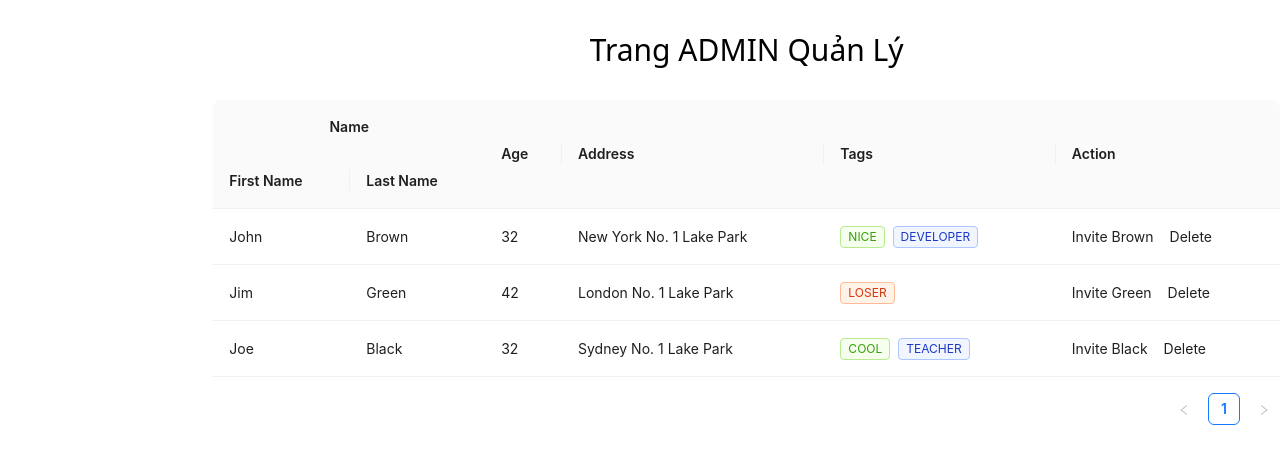
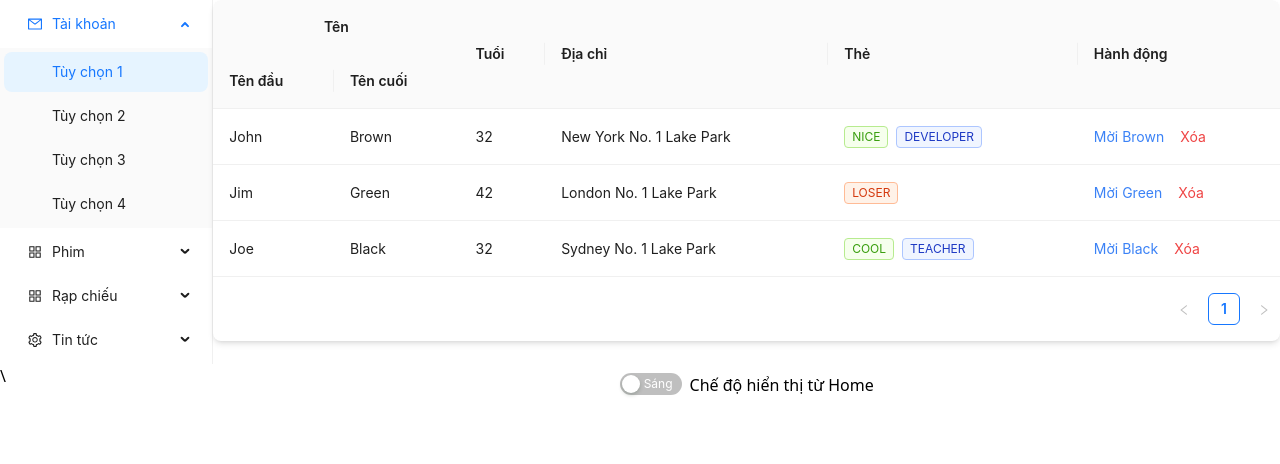
Before and after one commit to muidaoqui/cinema-app, a React (Vite) app: page / in a window 1280 px wide. Shown: the top 464 px of the page. Built offline with nearby package versions, Linux system fonts and the light colour scheme.

Commit message:
themeMode

```diff
--- a/src/App.jsx
+++ b/src/App.jsx
@@ -1,15 +1,17 @@
 import React from 'react';
+import { ThemeProvider } from './admin/themecontext'; // Import ThemeProvider
+import NavbarAdmin from './admin/navbar';
+import HomeAdmin from './admin/home';
 
-export default function App() {
+function App() {
   return (
-    <div className="min-h-screen bg-gray-900 text-white flex flex-col items-center justify-center p-6">
-      <h1 className="text-5xl font-bold mb-6">Welcome to Cinema App</h1>
-      <p className="text-lg mb-8 max-w-xl text-center">
-        This is a simple React application configured with TailwindCSS.
-      </p>
-      <button className="px-6 py-3 bg-red-600 rounded-lg hover:bg-red-700 transition">
-        Explore Movies
-      </button>
-    </div>
+    <ThemeProvider> {/* Bọc các component con bằng ThemeProvider */}
+      <div> {/* Sử dụng flex để Navbar và HomeAdmin nằm cạnh nhau */}
+        <NavbarAdmin />
+        <HomeAdmin />
+      </div>
+    </ThemeProvider>
   );
 }
+
+export default App;
--- a/src/admin/home.jsx
+++ b/src/admin/home.jsx
@@ -1,8 +1,10 @@
-import React, { useState, useEffect } from 'react';
-import { Space, Table, Tag } from 'antd';
+import React, { useState } from 'react';
+import { Space, Table, Tag, Switch } from 'antd'; // Giữ lại Switch vì bạn có thể muốn điều khiển theme từ đây
+import { useTheme } from './themecontext'; // Import hook useTheme
 
 function HomeAdmin() {
   const { Column, ColumnGroup } = Table;
+  const { currentTheme, changeTheme } = useTheme(); // Lấy theme và hàm đổi theme từ Context
 
   const data = [
     {
@@ -31,18 +33,38 @@ function HomeAdmin() {
     },
   ];
 
+  // current state cho việc chọn hàng trong bảng, không liên quan đến theme
+  const [currentSelectedRowKey, setCurrentSelectedRowKey] = useState('');
+
+  const onRowClick = (record, index) => {
+    console.log('Hàng được nhấp:', record);
+    setCurrentSelectedRowKey(record.key);
+  };
+
   return (
-    <div className="float-right w-5/6">
-      <h1 className="text-3xl text-black text-center text-bold my-8">Trang ADMIN Quản Lý</h1>
-      <Table dataSource={data}>
-        <ColumnGroup title="Name">
-          <Column title="First Name" dataIndex="firstName" key="firstName" />
-          <Column title="Last Name" dataIndex="lastName" key="lastName" />
+    <div className="flex-grow w-5/6  float-right"> {/* Sử dụng flex-grow để chiếm hết không gian còn lại */}
+
+      <Table
+        dataSource={data}
+        onRow={(record, rowIndex) => {
+          return {
+            onClick: (event) => {
+              onRowClick(record, rowIndex);
+            },
+          };
+        }}
+        // Không truyền 'theme' vào Table trực tiếp, nó được quản lý bởi ConfigProvider
+        // Bạn có thể thêm class Tailwind để điều chỉnh màu nền của bảng nếu cần
+        className="bg-white dark:bg-gray-700 rounded-lg shadow-md overflow-hidden"
+      >
+        <ColumnGroup title="Tên">
+          <Column title="Tên đầu" dataIndex="firstName" key="firstName" />
+          <Column title="Tên cuối" dataIndex="lastName" key="lastName" />
         </ColumnGroup>
-        <Column title="Age" dataIndex="age" key="age" />
-        <Column title="Address" dataIndex="address" key="address" />
+        <Column title="Tuổi" dataIndex="age" key="age" />
+        <Column title="Địa chỉ" dataIndex="address" key="address" />
         <Column
-          title="Tags"
+          title="Thẻ"
           dataIndex="tags"
           key="tags"
           render={(tags) => (
@@ -62,16 +84,25 @@ function HomeAdmin() {
           )}
         />
         <Column
-          title="Action"
+          title="Hành động"
           key="action"
           render={(_, record) => (
             <Space size="middle">
-              <a>Invite {record.lastName}</a>
-              <a>Delete</a>
+              <a className="text-blue-500 hover:text-blue-700">Mời {record.lastName}</a>
+              <a className="text-red-500 hover:text-red-700">Xóa</a>
             </Space>
           )}
         />
       </Table>
+      <div className="p-4 flex justify-center mt-4">
+        <Switch
+            checked={currentTheme === 'dark'}
+            onChange={changeTheme}
+            checkedChildren="Tối"
+            unCheckedChildren="Sáng"
+        />
+        <span className="ml-2 text-black dark:text-white">Chế độ hiển thị từ Home</span>
+      </div>
     </div>
   );
 }
--- /dev/null
+++ b/src/admin/navbar.jsx
@@ -0,0 +1,92 @@
+import React from 'react';
+import { AppstoreOutlined, MailOutlined, SettingOutlined } from '@ant-design/icons';
+import { Menu, Switch } from 'antd';
+import { useTheme } from './themecontext'; // Import hook useTheme
+
+const items = [
+  {
+    key: 'sub1',
+    label: 'Tài khoản',
+    icon: <MailOutlined />,
+    children: [
+      { key: '1', label: 'Tùy chọn 1' },
+      { key: '2', label: 'Tùy chọn 2' },
+      { key: '3', label: 'Tùy chọn 3' },
+      { key: '4', label: 'Tùy chọn 4' },
+    ],
+  },
+  {
+    key: 'sub2',
+    label: 'Phim',
+    icon: <AppstoreOutlined />,
+    children: [
+      { key: '5', label: 'Tùy chọn 5' },
+      { key: '6', label: 'Tùy chọn 6' },
+      {
+        key: 'sub3',
+        label: 'Menu con',
+        children: [
+          { key: '7', label: 'Tùy chọn 7' },
+          { key: '8', label: 'Tùy chọn 8' },
+        ],
+      },
+    ],
+  },
+  {
+    key: 'sub4',
+    label: 'Rạp chiếu',
+    icon: <AppstoreOutlined />,
+    children: [
+      { key: '5', label: 'Tùy chọn 5' },
+      { key: '6', label: 'Tùy chọn 6' },
+      {
+        key: 'sub3_cinema', // Key nên là duy nhất
+        label: 'Menu con',
+        children: [
+          { key: '7_cinema', label: 'Tùy chọn 7' }, // Key nên là duy nhất
+          { key: '8_cinema', label: 'Tùy chọn 8' }, // Key nên là duy nhất
+        ],
+      },
+    ],
+  },
+  {
+    key: 'sub5',
+    label: 'Tin tức',
+    icon: <SettingOutlined />,
+    children: [
+      { key: '9', label: 'Tùy chọn 9' },
+      { key: '10', label: 'Tùy chọn 10' },
+      { key: '11', label: 'Tùy chọn 11' },
+      { key: '12', label: 'Tùy chọn 12' },
+    ],
+  },
+];
+
+function NavbarAdmin() {
+  const { currentTheme, changeTheme } = useTheme(); // Lấy theme và hàm đổi theme từ Context
+  const [currentSelectedKey, setCurrentSelectedKey] = React.useState('1'); // Đổi tên biến state để tránh nhầm lẫn
+
+  const onClick = (e) => {
+    console.log('click ', e);
+    setCurrentSelectedKey(e.key);
+  };
+
+  return (
+    <div className="float-left w-1/6 h-full float-left w-1/6 bg-gray-100 dark:bg-gray-800 text-gray-800 dark:text-white transition-colors duration-300">
+      <div>
+
+      </div>
+      <Menu
+        theme={currentTheme} // Sử dụng theme từ Context
+        onClick={onClick}
+        style={{ width: '100%' }} // Đảm bảo menu chiếm hết chiều rộng của div cha
+        defaultOpenKeys={['sub1']}
+        selectedKeys={[currentSelectedKey]}
+        mode="inline"
+        items={items}
+      />
+    </div>
+  );
+}
+
+export default NavbarAdmin;
--- /dev/null
+++ b/src/admin/themecontext.jsx
@@ -0,0 +1,25 @@
+import React, { createContext, useState, useContext } from 'react';
+import { ConfigProvider, theme as antdTheme } from 'antd';
+
+const ThemeContext = createContext();
+
+export const useTheme = () => useContext(ThemeContext);
+
+export const ThemeProvider = ({ children }) => {
+  const [currentTheme, setCurrentTheme] = useState('light');
+  const { darkAlgorithm, defaultAlgorithm } = antdTheme;
+
+  const changeTheme = (checked) => {
+    setCurrentTheme(checked ? 'dark' : 'light');
+  };
+
+  const algorithm = currentTheme === 'dark' ? darkAlgorithm : defaultAlgorithm;
+
+  return (
+    <ThemeContext.Provider value={{ currentTheme, changeTheme }}>
+      <ConfigProvider theme={{ algorithm }}>
+        {children}
+      </ConfigProvider>
+    </ThemeContext.Provider>
+  );
+};
--- /dev/null
+++ b/src/admin/toolbar.jsx
@@ -0,0 +1,22 @@
+import React, {useState} from 'react'
+
+function ToolBar(){
+    return(
+        <div>
+            <div>
+
+            </div>
+            <div>
+
+            </div>
+            <div>
+
+            </div>
+            <div>
+
+            </div>
+        </div>
+    )
+}
+
+export default ToolBar
--- a/src/index.jsx
+++ b/src/index.jsx
@@ -30,10 +30,13 @@
 import React from 'react';
 import ReactDOM from 'react-dom/client';
 import HomeAdmin from './admin/home'; // đảm bảo tên file đúng là home.jsx
+import NavbarAdmin from './admin/navbar'
+import { ThemeProvider } from './admin/themecontext';
 import './index.css';
+import App from './App'
 
 ReactDOM.createRoot(document.getElementById('root')).render(
   <React.StrictMode>
-    <HomeAdmin />
+    <App />\
   </React.StrictMode>
 );
```
